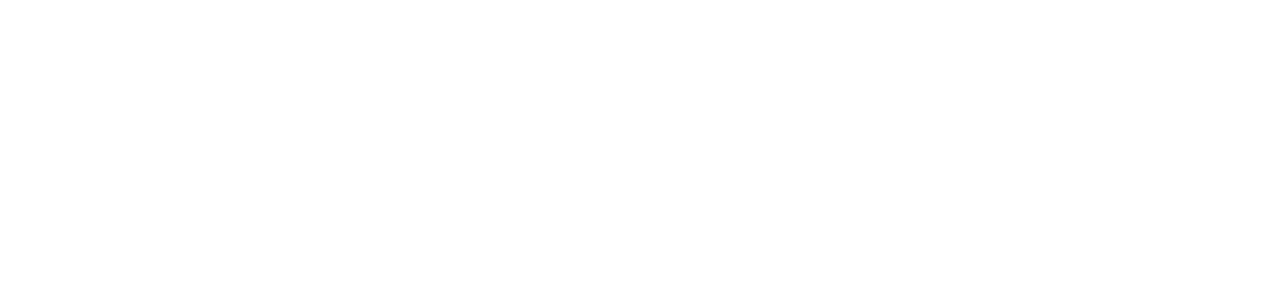
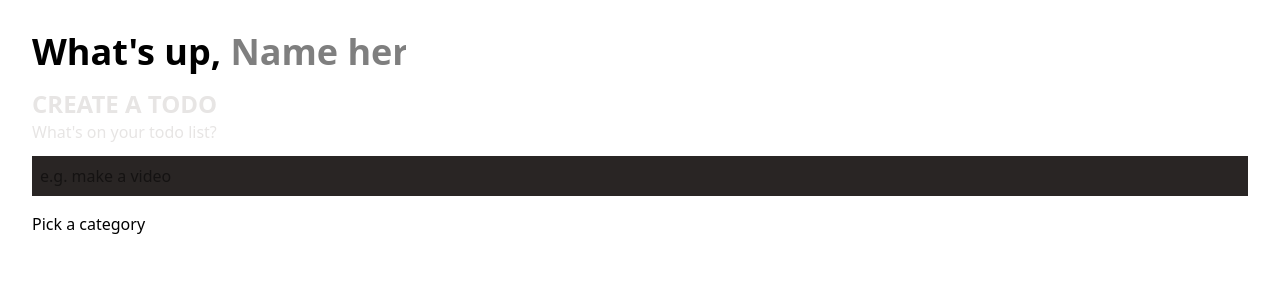
Before and after one commit to lucassantin/todo-list-vue, a Vue app: page / in a window 1280 px wide. Shown: the top 300 px of the page. Built offline with nearby package versions, Linux system fonts and the light colour scheme.

Commit message:
innitial interface ui

```diff
--- a/src/App.vue
+++ b/src/App.vue
@@ -1,10 +1,27 @@
 <script setup>
+  import { ref, watch } from 'vue';
 
+  const name = ref(localStorage.getItem('name') || '');
+
+  watch(name, (newName) => {
+    localStorage.setItem('name', newName);
+  })
 </script>
 
 <template>
-  <main>
+  <main class="flex flex-col w-dvw h-screen p-8 gap-4">
     <section>
+      <p class="text-4xl font-bold">What's up, <input class="w-44 " placeholder="Name here" type="text" v-model="name"></p>
+    </section>
+    <section class="flex flex-col gap-3">
+      <div>
+        <p class="text-2xl  font-semibold  text-stone-200">CREATE A TODO</p>
+        <p class="text-stone-200">What's on your todo list?</p>
+      </div>
+      <input class="w-full p-2 bg-stone-800" type="text" placeholder="e.g. make a video">
+    </section>
+    <section>
+      <p>Pick a category</p>
 
     </section>
   </main>
```
